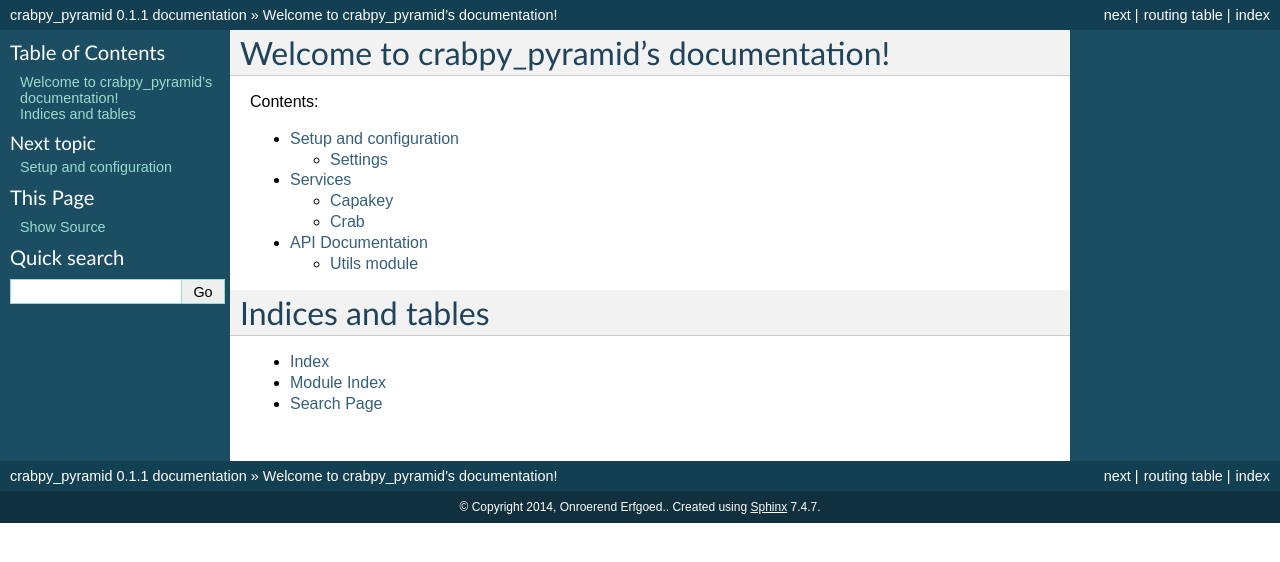
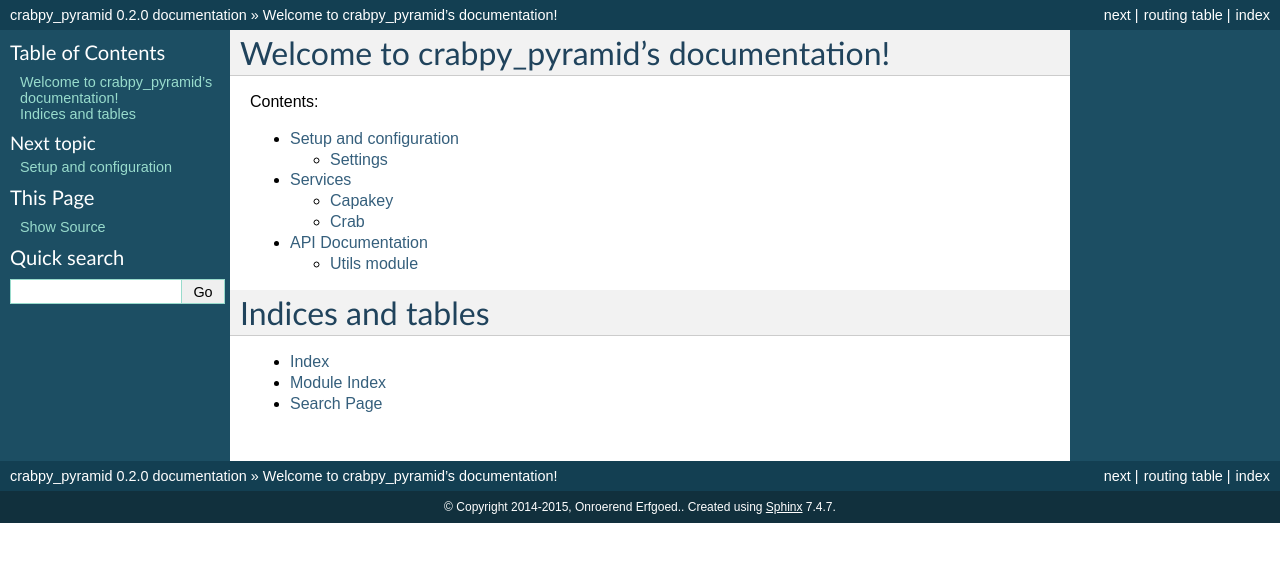
Before and after one commit to OnroerendErfgoed/crabpy_pyramid, a Sphinx documentation site: the page built from docs/source/index.rst, in a window 1280 px wide. Shown: the top 562 px of the page. Built offline with Sphinx 7.4.7, drawn with Linux system fonts in a browser that asks for light colours.

Commit message:
Project housekeeping. Refs #18.

```diff
--- a/docs/source/conf.py
+++ b/docs/source/conf.py
@@ -51,16 +51,16 @@
 
 # General information about the project.
 project = u'crabpy_pyramid'
-copyright = u'2014, Onroerend Erfgoed.'
+copyright = u'2014-2015, Onroerend Erfgoed.'
 
 # The version info for the project you're documenting, acts as replacement for
 # |version| and |release|, also used in various other places throughout the
 # built documents.
 #
 # The short X.Y version.
-version = '0.1'
+version = '0.2'
 # The full version, including alpha/beta/rc tags.
-release = '0.1.1'
+release = '0.2.0'
 
 # The language for content autogenerated by Sphinx. Refer to documentation
 # for a list of supported languages.
--- a/requirements.txt
+++ b/requirements.txt
@@ -1,4 +1,4 @@
 # Tested and approved with these versions
 pyramid==1.5
-#crabpy==0.5.0
+#crabpy==0.5.0-dev
 -e git+https://github.com/onroerenderfgoed/crabpy.git#egg=crabpy
--- a/setup.py
+++ b/setup.py
@@ -8,7 +8,7 @@
 
 requires = [
     'pyramid',
-    'crabpy>=0.5.0'
+    'crabpy>=0.5.0-dev'
 ]
 
 tests_requires = [
```
Also changed, not shown: 1 other file.
